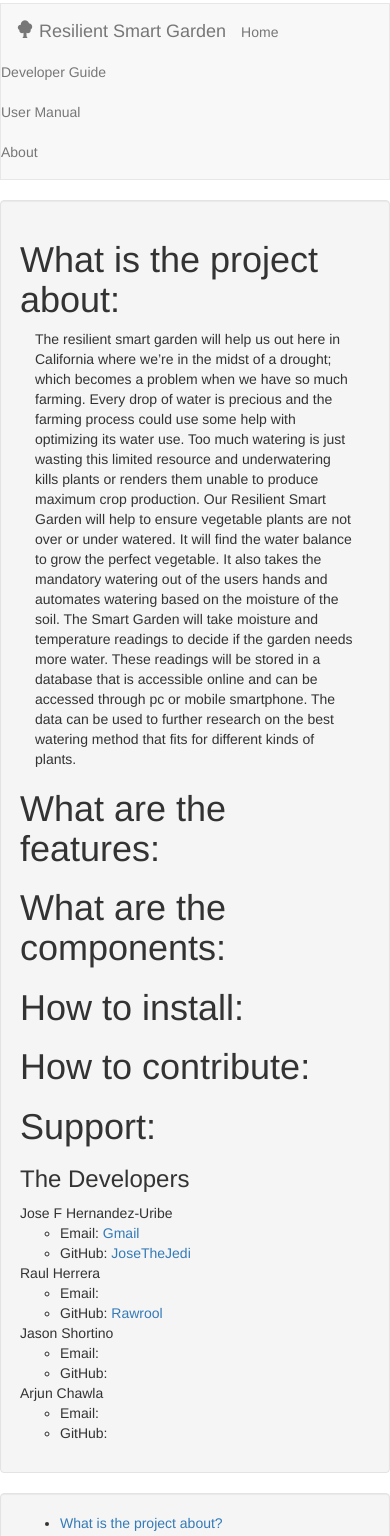
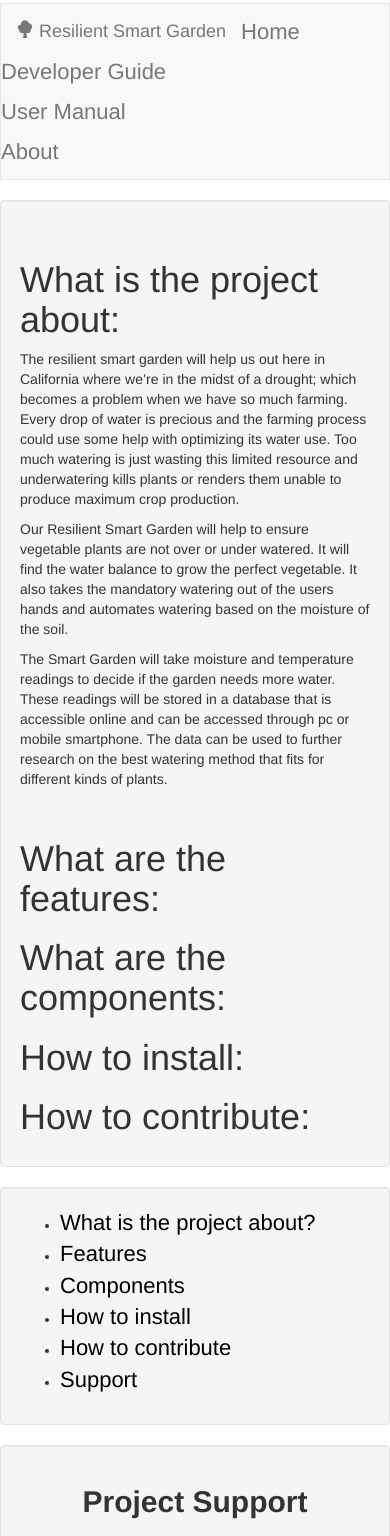
Before and after one commit to rawrool/SmartGarden, a Node server app: page /developer in a window 390 px wide. Shown: the part 77-1613 px from the top of the page. Run offline with Node 20, Linux system fonts and the light colour scheme; some libraries are stand-ins or nearby versions.

Commit message:
gave the developer support their own column on the site

```diff
--- a/views/developer.ejs
+++ b/views/developer.ejs
@@ -16,18 +16,23 @@
             <div class="well">
 
                 <!-- <span class="fa fa-lock"></span> -->
-                <h1 id="project_about">What is the project about:</h1>
-                <p class="container-fluid">The resilient smart garden will help us out here in California where we’re in the midst of a drought; which
-                    becomes a problem when we have so much farming. Every drop of water is precious and the farming process
-                    could use some help with optimizing its water use. Too much watering is just wasting this limited resource
-                    and underwatering kills plants or renders them unable to produce maximum crop production. Our Resilient
-                    Smart Garden will help to ensure vegetable plants are not over or under watered. It will find the water
-                    balance to grow the perfect vegetable. It also takes the mandatory watering out of the users hands and
-                    automates watering based on the moisture of the soil. The Smart Garden will take moisture and temperature
-                    readings to decide if the garden needs more water. These readings will be stored in a database that is
-                    accessible online and can be accessed through pc or mobile smartphone. The data can be used to further
-                    research on the best watering method that fits for different kinds of plants.
-                </p>
+                <span <p class="container-fluid">
+                    <h1 id="project_about">What is the project about:</h1>
+                    <p>The resilient smart garden will help us out here in California where we’re in the midst of a drought;
+                        which becomes a problem when we have so much farming. Every drop of water is precious and the farming
+                        process could use some help with optimizing its water use. Too much watering is just wasting this
+                        limited resource and underwatering kills plants or renders them unable to produce maximum crop production.
+                    </p>
+                    <p>Our Resilient Smart Garden will help to ensure vegetable plants are not over or under watered. It will
+                        find the water balance to grow the perfect vegetable. It also takes the mandatory watering out of
+                        the users hands and automates watering based on the moisture of the soil.
+                    </p>
+                    <p>The Smart Garden will take moisture and temperature readings to decide if the garden needs more water.
+                        These readings will be stored in a database that is accessible online and can be accessed through
+                        pc or mobile smartphone. The data can be used to further research on the best watering method that
+                        fits for different kinds of plants.
+                    </p>
+                </span>
                 <h1 id="project_features">What are the features:</h1>
                 <h1 id="project_components">
                     What are the components:
@@ -38,39 +43,6 @@
                 <h1 id="project_contribute">
                     How to contribute:
                 </h1>
-                <h1 id="project_support">
-                    Support:
-                    <h3>The Developers</h3>
-                    <ul class="list-unstyled">
-                        <li>Jose F Hernandez-Uribe</li>
-                        <ul>
-                            <li>Email:
-                                <a href="mailto:josefhu15@gmail.com">Gmail</a>
-                            </li>
-                            <li>GitHub:
-                                <a href="https://github.com/JosetheJedi">JoseTheJedi</a>
-                            </li>
-                        </ul>
-                        <li>Raul Herrera</li>
-                        <ul>
-                            <li>Email: </li>
-                            <li>GitHub:
-                                <a href="https://github.com/rawrool">Rawrool</a>
-                            </li>
-                        </ul>
-                        <li>Jason Shortino</li>
-                        <ul>
-                            <li>Email: </li>
-                            <li>GitHub: </li>
-                        </ul>
-                        <li>Arjun Chawla</li>
-                        <ul>
-                            <li>Email: </li>
-                            <li>GitHub: </li>
-                        </ul>
-                    </ul>
-                </h1>
-
             </div>
         </div>
 
@@ -99,6 +71,74 @@
             </div>
         </div>
 
+        <div class="col-sm-3">
+            <div class="well">
+                <h2 class="text-center"><b>Project Support</b></h2>
+                <br/>
+                <br/>
+                <div class="card">
+                    <img src="https://avatars3.githubusercontent.com/u/31973227?s=400&v=4" alt="John" style="width:100%">
+                    <h3>Raul Herrera</h3>
+                    <p class="title">Project Leader, Lead Arduino Specialist</p>
+                    <p>California State University, Long Beach</p>
+                    <a href="#">
+                        <i class="fa fa-linkedin"></i>
+                    </a>
+                    <a href="https://github.com/rawrool">
+                        <i class="fa fa-github"></i>
+                    </a>
+                    <p>
+                        <button>Contact</button>
+                    </p>
+                </div>
+                <div class="card">
+                    <img src="https://avatars2.githubusercontent.com/u/2252999?s=460&v=4" alt="John" style="width:100%">
+                    <h3>Jose F. Hernandez-Uribe</h3>
+                    <p class="title">Database Developer, Webserver admin</p>
+                    <p>California State University, Long Beach</p>
+                    <a href="#">
+                        <i class="fa fa-linkedin"></i>
+                    </a>
+                    <a href="https://github.com/JosetheJedi">
+                        <i class="fa fa-github"></i>
+                    </a>
+                    <p>
+                        <button>Contact</button>
+                    </p>
+                </div>
+                <div class="card">
+                    <img src="https://avatars1.githubusercontent.com/u/11216581?s=460&v=4" alt="Jason" style="width:100%">
+                    <h3>Jason Shortino</h3>
+                    <p class="title">IOS Developer</p>
+                    <p>California State University, Long Beach</p>
+                    <a href="#">
+                        <i class="fa fa-linkedin"></i>
+                    </a>
+                    <a href="https://github.com/akagopher8">
+                        <i class="fa fa-github"></i>
+                    </a>
+                    <p>
+                        <button>Contact</button>
+                    </p>
+                </div>
+                <div class="card">
+                    <img src="http://bh.aiesec.org/wp-content/uploads/2017/03/mark-zuckerberg.jpg" alt="Arjun" style="width:100%">
+                    <h3>Arjun Chawla</h3>
+                    <p class="title">IOS Developer</p>
+                    <p>California State University, Long Beach</p>
+                    <a href="#">
+                        <i class="fa fa-linkedin"></i>
+                    </a>
+                    <a href="#">
+                        <i class="fa fa-github"></i>
+                    </a>
+                    <p>
+                        <button>Contact</button>
+                    </p>
+                </div>
+            </div>
+        </div>
+
 
     </div>
     <div class="row">
--- a/views/partials/head.ejs
+++ b/views/partials/head.ejs
@@ -5,6 +5,7 @@
 <!-- load bootstrap css -->
 <link rel="stylesheet" href="//netdna.bootstrapcdn.com/font-awesome/4.0.3/css/font-awesome.min.css">
 <!-- load fontawesome -->
+<link rel="stylesheet" href="../../style/style.css">
 <style>
     body {
         padding-top: 80px;
```
